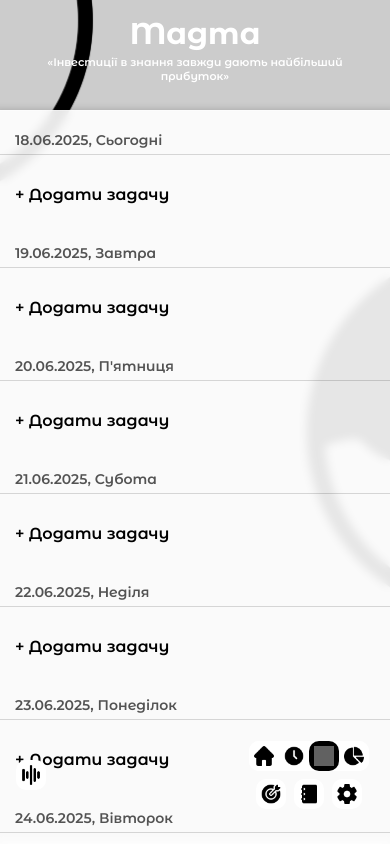
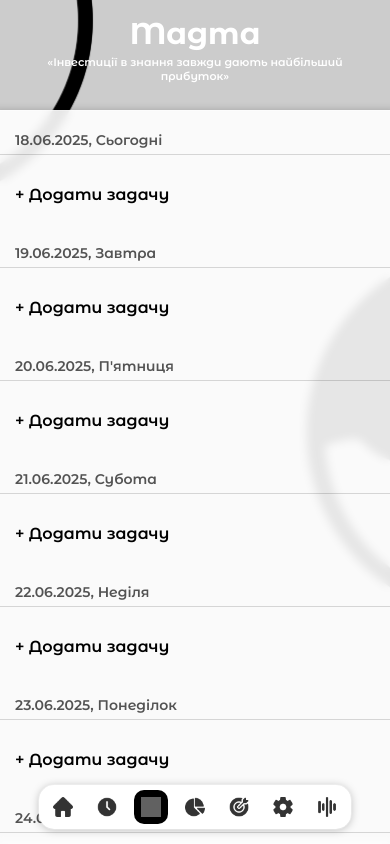
Before and after one commit to adattoweb/magma, a React (Vite) app: page /magma/calendar in a window 390 px wide. Shown: the top 844 px of the page. Built offline with nearby package versions, Linux system fonts and the light colour scheme; grey boxes are pictures that could not be loaded.

Commit message:
improved adaptive

```diff
--- a/src/components/Footer/Footer.css
+++ b/src/components/Footer/Footer.css
@@ -46,6 +46,52 @@
     border-radius: 10px;
 }
 @media screen and (max-width: 600px) {
+    .footer{
+        width: max-content;
+        padding: 7px 10px;
+        border-radius: 20px;
+        margin: 0px 0px 15px 0px;
+        background-color: #fff;
+        flex-direction: row-reverse;
+        justify-content: center;
+        gap: 0px;
+        box-shadow: 0 1px 8px rgba(0,0,0,0.25);
+        outline: 1px solid rgba(255,255,255,0.3)
+    }
+    .footer__img{
+        filter: invert(0.2)
+    }
+    .footer__left, .footer__right, .footer__union {
+        padding: 0;
+        gap: 0;
+    }
+    .footer, .footer__union, .footer__right{
+        gap: 15px;
+    }
+}
+@media screen and (max-width: 450px) {
+    .footer{
+        border-radius: 15px;
+        padding: 5px 7px;
+    }
+    .footer__img{
+        width: 20px;
+        height: 20px;
+    }
+    .footer, .footer__union, .footer__right{
+        gap: 10px;
+    }
+}
+@media screen and (max-width: 350px) {
+    .footer__img{
+        width: 18px;
+        height: 18px;
+    }
+    .footer, .footer__union, .footer__right{
+        gap: 7px;
+    }
+}
+/* @media screen and (max-width: 600px) {
     .footer__right, .footer__left{
         gap: 10px;
     }
@@ -56,8 +102,8 @@
         width: 20px;
         height: 20px;
     }
-}
-@media screen and (max-width: 500px) {
+} */
+/* @media screen and (max-width: 500px) {
     .footer__right, .footer__left{
         gap: 8px;
     }
@@ -77,7 +123,7 @@
         flex-wrap: wrap;
         justify-content: center;
     }
-}
+} */
 
 /* AUDIO */
 
@@ -176,17 +222,24 @@
 }
 @media screen and (max-width: 600px) {
     .audio__modal{
-        width: auto;
+        width: 280px;
         left: 20px;
         right: 20px;
     }
     .audio__list{
-        grid-template-columns: 1fr 1fr 1fr;
+        grid-template-columns: 1fr 1fr;
         max-height: 250px;
     }
 }
 @media screen and (max-width: 450px) {
-    .audio__list{
-        grid-template-columns: 1fr 1fr;
+    .audio__modal{
+        width: 250px;
     }
 }
+@media screen and (max-width: 350px) {
+    .audio__modal{
+        width: 245px;
+        left: 0;
+        right: 0;
+    }
+}
--- a/src/components/Footer/Footer.jsx
+++ b/src/components/Footer/Footer.jsx
@@ -3,7 +3,6 @@
 import time from '@/assets/time.png'
 import anal1 from '@/assets/anal1.png'
 import home from '@/assets/home.png'
-import notebook from '@/assets/notebook.png'
 import goal from '@/assets/goal.png'
 import settings from '@/assets/settings.png'
 import calendar from '@/assets/calendar.png'
@@ -83,7 +82,7 @@
                     <MyLink to="/analytics"><img className="footer__img" src={anal1} alt="analytics" draggable={false}/></MyLink>
                 </div>
                 <MyLink to="/goals"><img className="footer__img" src={goal} alt="goals" draggable={false}/></MyLink>
-                <MyLink to="/notebook"><img className="footer__img" src={notebook} alt="notebook" draggable={false}/></MyLink>
+                {/* <MyLink to="/notebook"><img className="footer__img" src={notebook} alt="notebook" draggable={false}/></MyLink> */}
                 <MyLink to="/settings"><img className="footer__img" src={settings} alt="settings" draggable={false}/></MyLink>
             </div>
         </div>
```
